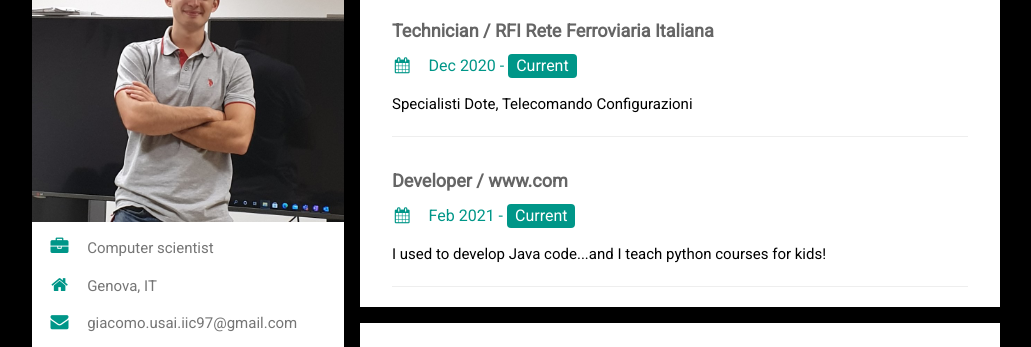
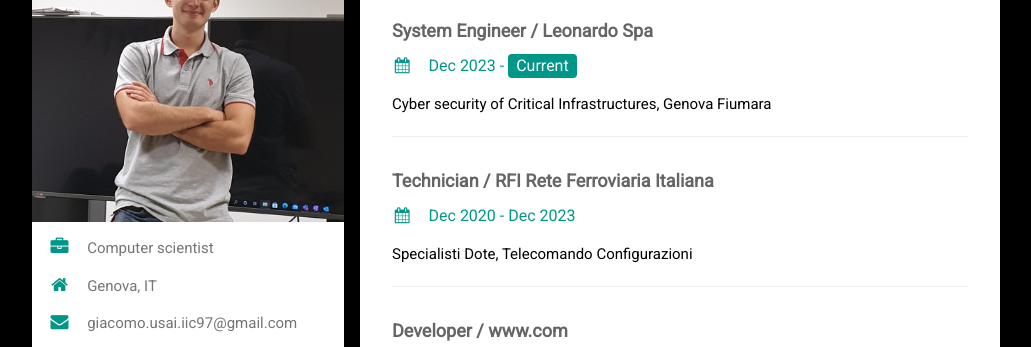
Before and after one commit to jackDante/jackDante.github.io, a plain HTML site: page index.html in a window 1280 px wide. Shown: the part 106-453 px from the top of the page, without its empty margins (124-1155 px from the left). Drawn offline with nearby package versions, Linux system fonts and the light colour scheme.

Commit message:
Update index.html

```diff
--- a/index.html
+++ b/index.html
@@ -63,8 +63,14 @@ img:hover {opacity: 0.2;}
       <div class="w3-container w3-card w3-white w3-margin-bottom">
         <h2 class="w3-text-grey w3-padding-16"><i class="fa fa-suitcase fa-fw w3-margin-right w3-xxlarge w3-text-teal"></i>Work Experience</h2>
         <div class="w3-container">
+          <h5 class="w3-opacity"><b>System Engineer / Leonardo Spa</b></h5>
+          <h6 class="w3-text-teal"><i class="fa fa-calendar fa-fw w3-margin-right"></i>Dec 2023 - <span class="w3-tag w3-teal w3-round">Current</span></h6>
+          <p>Cyber security of Critical Infrastructures, Genova Fiumara</p>
+          <hr>
+        </div>
+        <div class="w3-container">
           <h5 class="w3-opacity"><b>Technician / RFI Rete Ferroviaria Italiana</b></h5>
-          <h6 class="w3-text-teal"><i class="fa fa-calendar fa-fw w3-margin-right"></i>Dec 2020 - <span class="w3-tag w3-teal w3-round">Current</span></h6>
+          <h6 class="w3-text-teal"><i class="fa fa-calendar fa-fw w3-margin-right"></i>Dec 2020 - Dec 2023</h6>
           <p>Specialisti Dote, Telecomando Configurazioni</p>
           <hr>
         </div>
```
